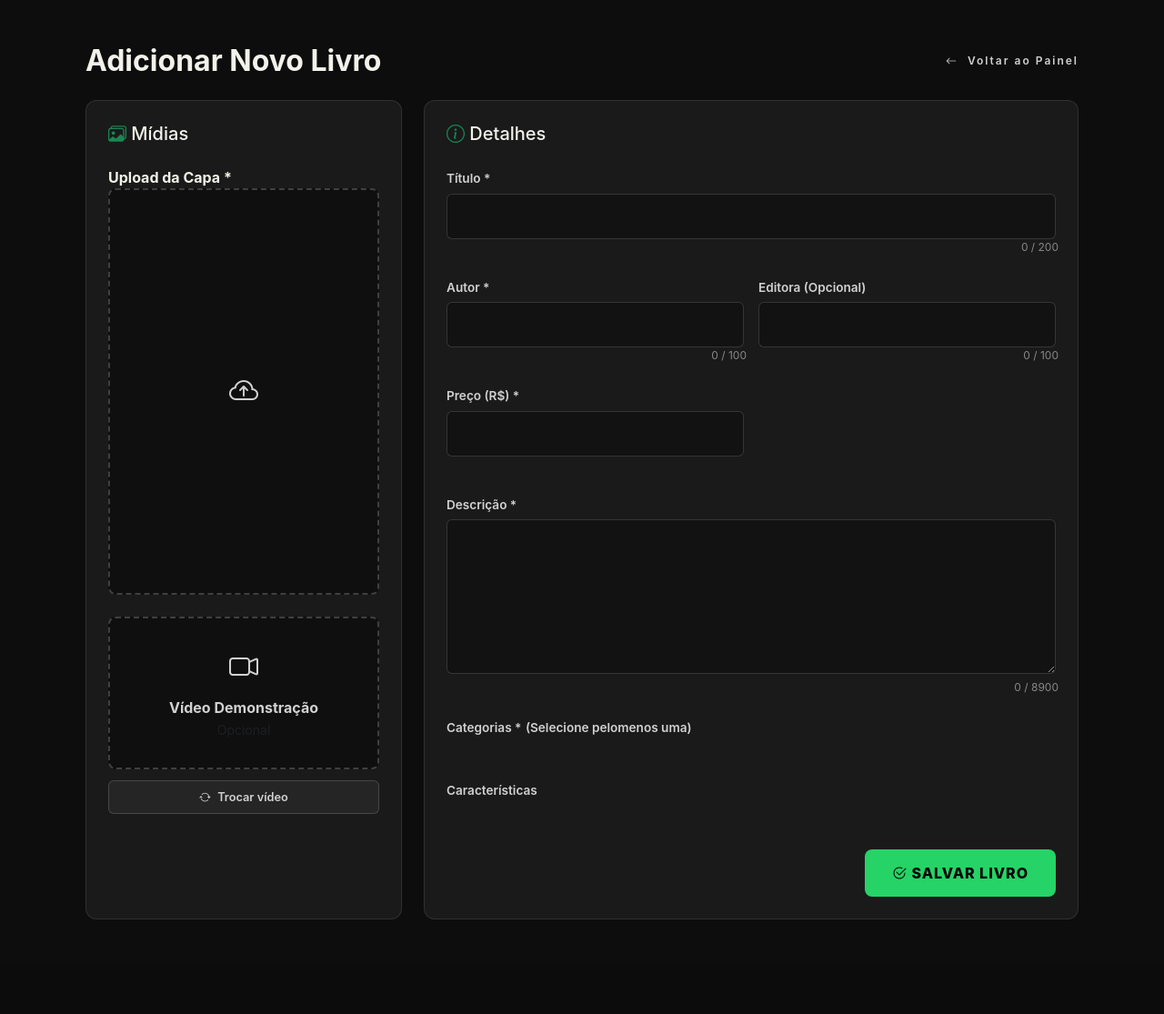
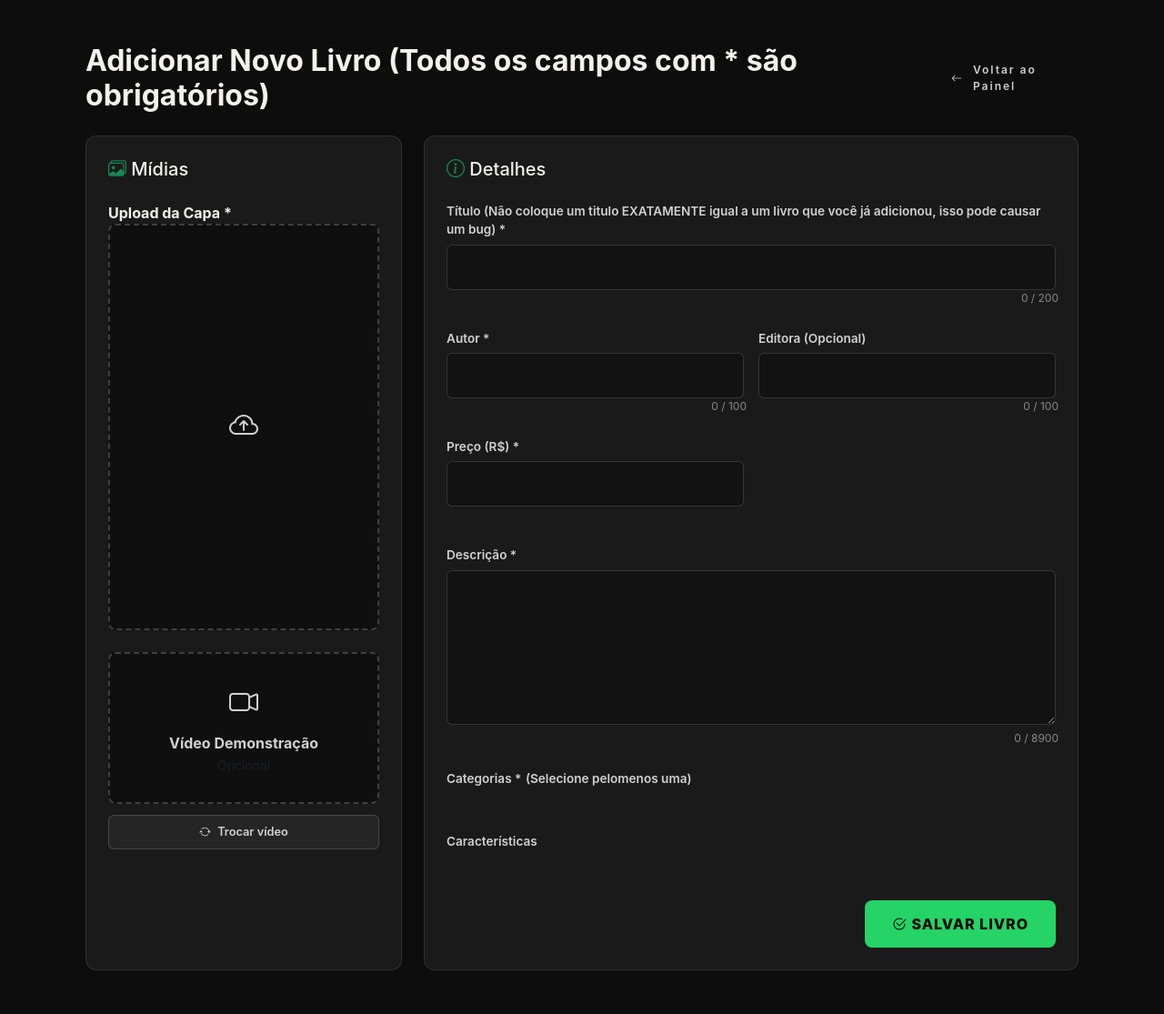
Before and after one commit to IanSeedd/Books, a Django app: template app/templates/dashboard/adicionar_editar.html in a window 1280 px wide. Shown: the part 75-1190 px from the top of the page at 91% size. Before the commit the page ends 1086 px from the top, so only its background shows below. Run offline with Django 5.2, Linux system fonts and the light colour scheme; the template is opened without the code that fills it, so the values that code supplies are empty.

Commit message:
Ajustes finais

```diff
--- a/app/models.py
+++ b/app/models.py
@@ -59,7 +59,8 @@ class Livro(models.Model):
         default=None
     )
     capa = models.ImageField(
-        default='media/defaults/hmarch.webp',
+        # Não funciona porque o django não pega do static kkkkk, mas vou deixar assim por conveniencia já que não vai ter nenhum livro que não tenha capa.
+        default='static/defaults/hmarch.webp',
         upload_to=caminho_livro,
         # Formatos aceitos:
         validators=[FileExtensionValidator(allowed_extensions=['jpg', 'webp', 'png', 'jpeg'])]
--- a/app/templates/404.html
+++ b/app/templates/404.html
@@ -7,7 +7,7 @@
         <div class="error-code-wrapper">
             <h1 class="error-code">404</h1>
             <div class="error-mascot">
-                <img src="/media/defaults/mei.webp" class="mei-404" alt="March perdida">
+                <img src="/static/defaults/mei.webp" class="mei-404" alt="March perdida">
             </div>
         </div>
 
--- a/app/templates/dashboard/adicionar_editar.html
+++ b/app/templates/dashboard/adicionar_editar.html
@@ -6,7 +6,7 @@
     <div class="d-flex justify-content-between align-items-center mb-4">
         <div>
             <h2 class="fw-bold mb-0">
-                {% if is_edit %}Editar Livro{% else %}Adicionar Novo Livro{% endif %}
+                {% if is_edit %}Editar Livro{% else %}Adicionar Novo Livro (Todos os campos com * são obrigatórios){% endif %}
             </h2>
         </div>
         <a href="{% url 'dashboard' %}" class="btn-back text-decoration-none">
@@ -71,7 +71,7 @@
 
                     <div class="row g-3">
                         <div class="col-12 form-group">
-                            <label class="form-label">Título *</label>
+                            <label class="form-label">Título (Não coloque um titulo EXATAMENTE igual a um livro que você já adicionou, isso pode causar um bug) *</label>
                             <input type="text" name="titulo" id="id_titulo" class="custom-input" maxlength="200" value="{{ form.instance.titulo|default:'' }}" required>
                             <div class="char-counter"><span id="count-titulo">0</span> / 200</div>
                             {% if form.titulo.errors %}<div class="text-danger small">{{ form.titulo.errors }}</div>{% endif %}
--- a/app/templates/home.html
+++ b/app/templates/home.html
@@ -118,7 +118,7 @@
     {% endif %}
     {% empty %}
         <div class="empty-search-state">
-            <img src="/media/defaults/thertasad.webp" class="empty-search-image" alt="Nada encontrado">
+            <img src="/static/defaults/thertasad.webp" class="empty-search-image" alt="Nada encontrado">
             <h2 class="empty-search-text">Nenhum livro encontrado para sua busca!</h2>
             <p class="empty-search-subtext">Tente termos mais simples ou verifique a ortografia.</p>
         </div>
--- a/app/templates/livro.html
+++ b/app/templates/livro.html
@@ -93,7 +93,7 @@
                     </div>
 
                     <div class="sold-out-mascot-wrapper">
-                        <img src="/media/defaults/march.webp" class="march-img-large" alt="March">
+                        <img src="/static/defaults/march.webp" class="march-img-large" alt="March">
                     </div>
                 </div>
             </div>
@@ -541,7 +541,7 @@ document.addEventListener('DOMContentLoaded', function() {
     background: rgba(255,255,255,0.2);
     height: 4px;
     border-radius: 2px;
-    -webkit-appearance: none;
+    -webkit-appearance: none; /* Aparencia web, setando para default assim não vai sobrepor o personalizado */
 }
 
 .volume-slider::-webkit-slider-thumb {
```
Also changed, not shown: app/migrations/0014_alter_livro_capa.py (added), app/migrations/0015_alter_livro_capa.py (added), app/migrations/0016_alter_livro_capa.py (added), app/migrations/0017_alter_livro_capa.py (added), app/migrations/0018_alter_livro_capa.py (added), app/static/defaults/hmarch.webp (added), app/static/defaults/march.webp (added), app/static/defaults/mei.webp (added), app/static/defaults/thertasad.webp (added).
